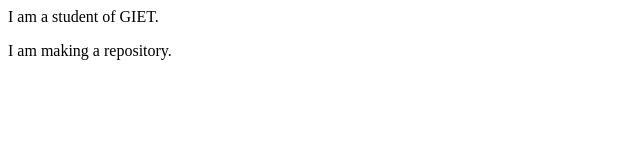
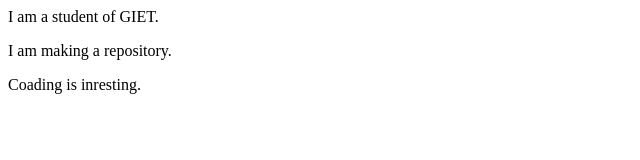
Before and after one commit to Deepakkumar-007/DKG, a plain HTML site: page index.html in a window 1280 px wide. Shown: the whole page, without its empty margins (0-640 px from the left). Drawn offline with Linux system fonts and the light colour scheme.

Commit message:
Add new sentence

```diff
--- a/index.html
+++ b/index.html
@@ -1,2 +1,3 @@
 <p>I am a student of GIET.</p>
 <P>I am making a repository.</P>
+<p>Coading is inresting.</p>
```
Also changed, not shown: 1 other file.
